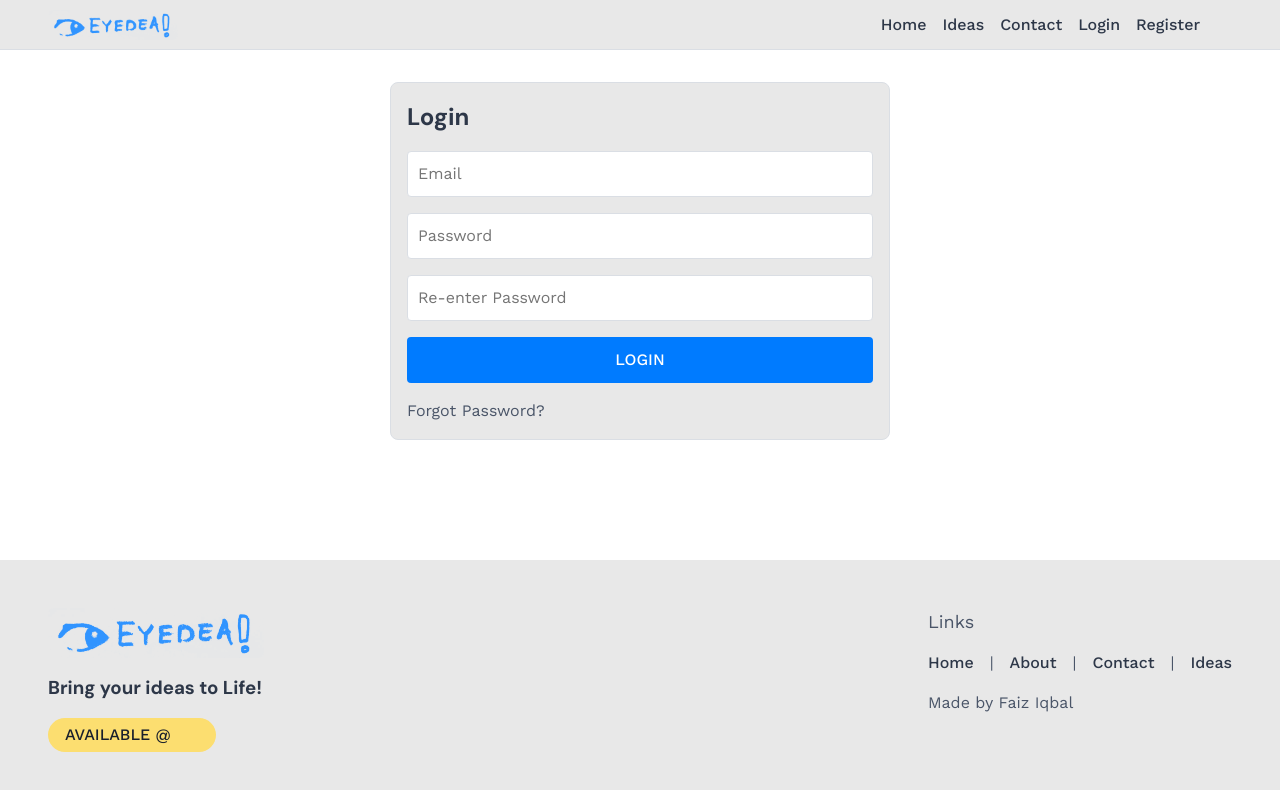
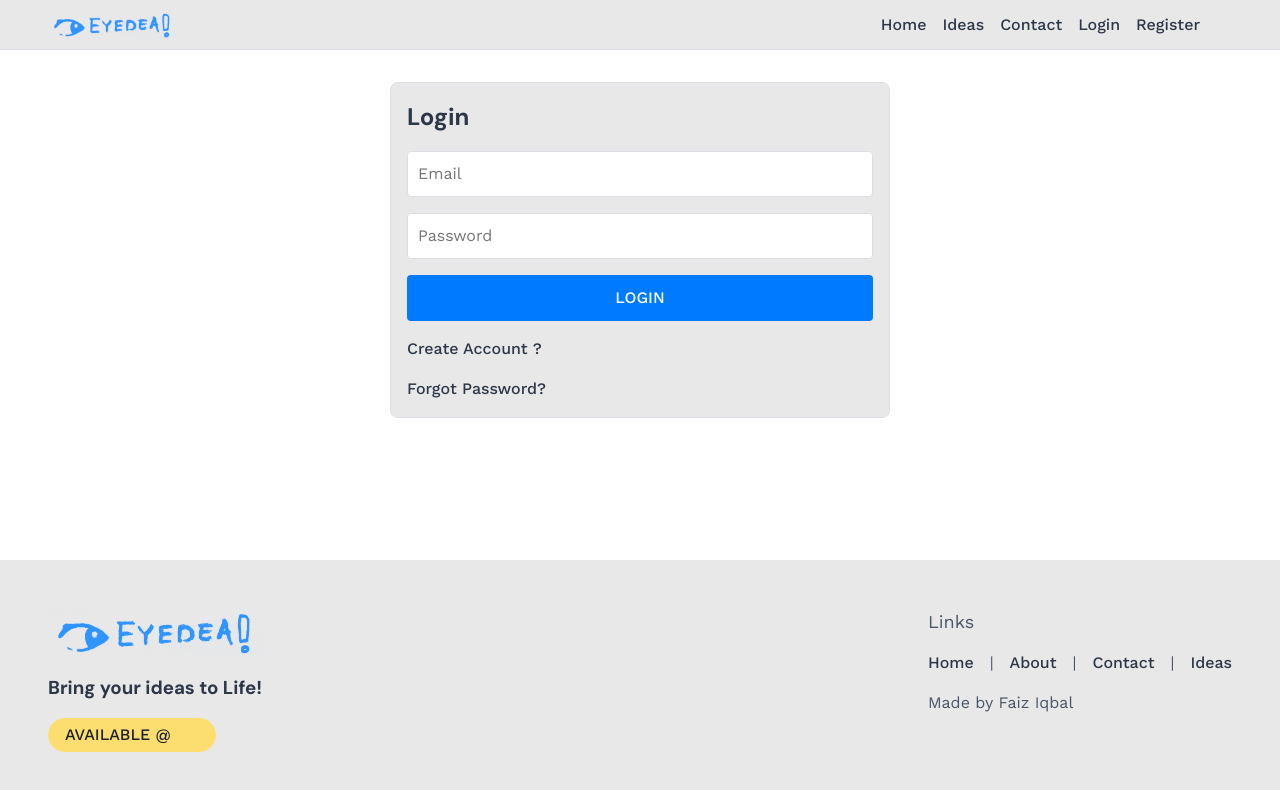
Before and after one commit to faizi-7/graveyard-front, a React (Vite) app: page /login in a window 1280 px wide. Shown: the top 790 px of the page. Built offline with nearby package versions, Linux system fonts and the light colour scheme; some icons are missing; what notyf would draw is missing.

Commit message:
minor fixes

```diff
--- a/src/components/Contact/Contact.tsx
+++ b/src/components/Contact/Contact.tsx
@@ -81,15 +81,15 @@ const Contact: React.FC = () => {
             value={formValues.message}
             onChange={handleChange}
             required
-            placeholder="Your Message"
+            placeholder="Your Message (Min 10 Words)"
             ></textarea>
         </div>
 
         <button type="submit" disabled={mutation.isPending}>
           {mutation.isPending ? 'Sending...' : 'Send Message'}
         </button>
-        {formErrors && <SuccessBox message={formErrors}/>}
-        {successMessage && <ErrorBox message={successMessage}/>}
+        {formErrors && <ErrorBox message={formErrors}/>}
+        {successMessage && <SuccessBox message={successMessage}/>}
       </form>
     </section>
   );
--- a/src/pages/Login/Login.tsx
+++ b/src/pages/Login/Login.tsx
@@ -9,7 +9,6 @@ import { tokenState } from "../../recoil/atom";
 const Login = () => {
   const [email, setEmail] = useState("");
   const [password, setPassword] = useState("");
-  const [repass, setRepass] = useState("");
   const setToken= useSetRecoilState(tokenState)
   const navigate= useNavigate()
 
@@ -30,10 +29,7 @@ const Login = () => {
 
   // Form submission
   function submitForm(event: React.FormEvent<HTMLFormElement>) {
-    event.preventDefault(); // Prevent default form submission
-    if (password !== repass) {
-      return alert("Passwords do not match!");
-    }
+    event.preventDefault();
     // Trigger the mutation
     mutate({ email, password });
   }
@@ -57,18 +53,14 @@ const Login = () => {
             value={password}
             onChange={(e) => setPassword(e.target.value)}
           />
-          <input
-            type="password"
-            placeholder="Re-enter Password"
-            required
-            value={repass}
-            onChange={(e) => setRepass(e.target.value)}
-          />
           <button type="submit" disabled={isPending}>
             {isPending ? "Logging in..." : "Login"}
           </button>
+          <div className={styles.createAcc}>
+            <Link to="/register" className="link">Create Account ?</Link>
+          </div>
           <div className={styles.warning}>
-            <Link to="/forgot">Forgot Password?</Link>
+            <Link to="/forgot" className="link">Forgot Password?</Link>
           </div>
         </form>
       </div>
```
Also changed, not shown: src/pages/Login/Login.module.css (line endings or trailing spaces).
